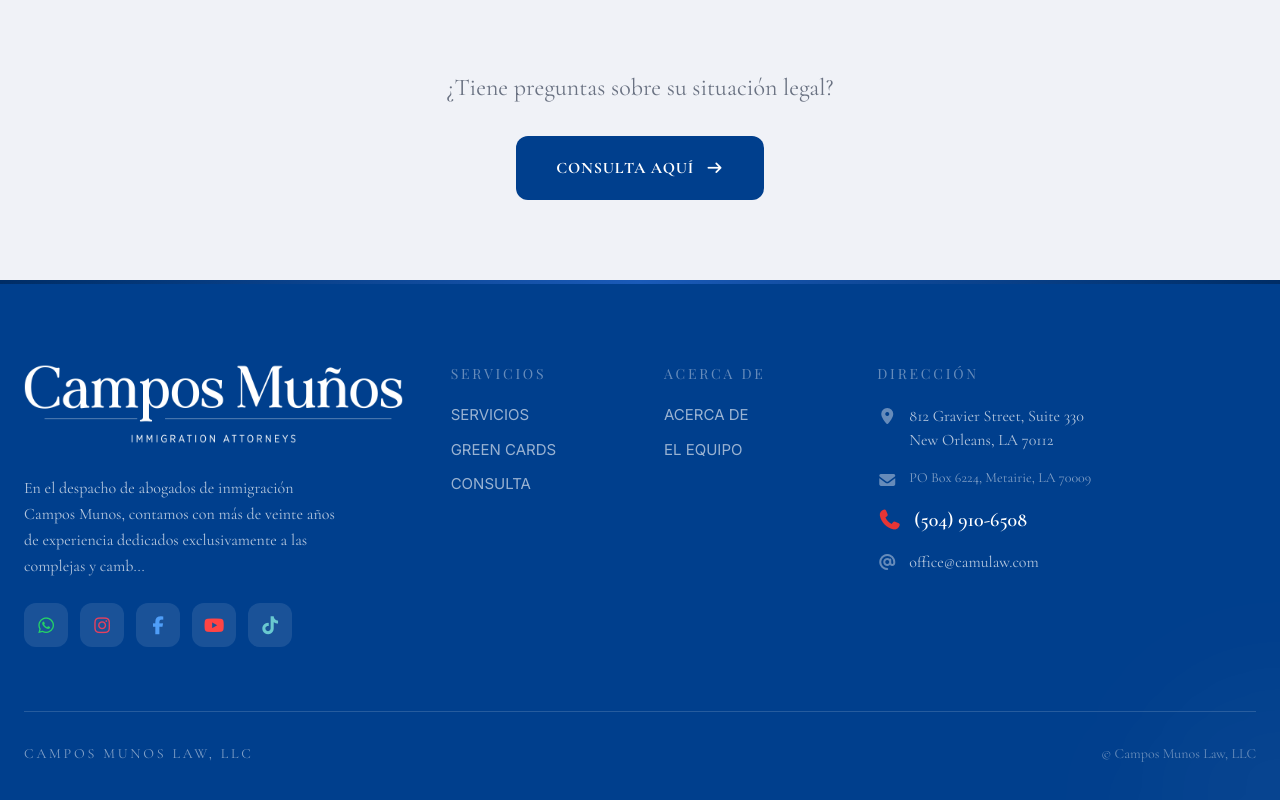
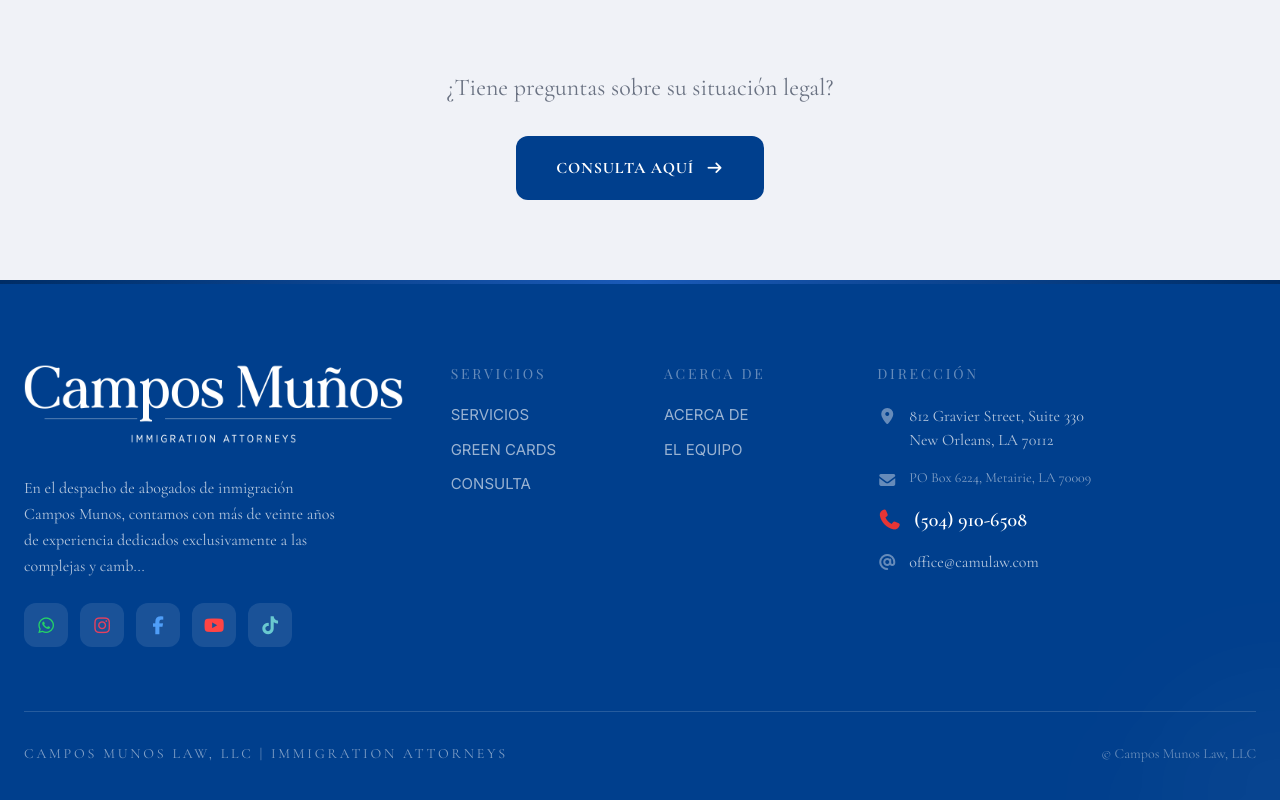
Before and after one commit to Welsa316/Campos-Munos-Redesign, a Vue app in the folder site/: page /servicios in a window 1280 px wide. Shown: the part 1735-2535 px from the top of the page. Built offline with nearby package versions, Linux system fonts and the light colour scheme.

Commit message:
Fix vue-i18n syntax errors: escape @ and | special characters
The @ symbol is vue-i18n's linked message operator and | is the
plural separator. These must be escaped as {'@'} and {'|'} in
message strings to be treated as literal characters.

https://claude.ai/code/session_01Y5hoR6YBu8S7WGCyFowknj

```diff
--- a/site/src/i18n/en.js
+++ b/site/src/i18n/en.js
@@ -63,7 +63,7 @@ export default {
     dondeEstamosText: 'Our offices are located in the New Orleans metropolitan area; however, we serve clients in all 50 states and abroad.',
     contactenosBtn: 'Contact Us',
     instagramTitle: 'Follow Us on Instagram',
-    instagramHandle: '@juancamposlaw',
+    instagramHandle: "{'@'}juancamposlaw",
     popupTitle: 'Do you have questions about your legal situation?',
     popupSubtitle: 'Our team is here to help you.',
     popupCta: 'Call Us',
@@ -145,7 +145,7 @@ export default {
     },
   },
   footer: {
-    firmName: 'CAMPOS MUNOS LAW, LLC | IMMIGRATION ATTORNEYS',
+    firmName: "CAMPOS MUNOS LAW, LLC {'|'} IMMIGRATION ATTORNEYS",
     address: '812 Gravier Street, Suite 330, New Orleans, LA 70112',
     mailingAddress: 'Mailing Address: PO Box 6224, Metairie, LA 70009',
     phone: 'Phone: (504) 910-6508',
--- a/site/src/i18n/es.js
+++ b/site/src/i18n/es.js
@@ -63,7 +63,7 @@ export default {
     dondeEstamosText: 'Nuestras oficinas están ubicadas en el área metropolitana de Nueva Orleans; sin embargo, atendemos a clientes en los 50 estados de los Estados Unidos y en el extranjero.',
     contactenosBtn: 'Contáctenos',
     instagramTitle: 'Síguenos en Instagram',
-    instagramHandle: '@juancamposlaw',
+    instagramHandle: "{'@'}juancamposlaw",
     popupTitle: '¿Tiene preguntas sobre su situación legal?',
     popupSubtitle: 'Nuestro equipo está aquí para ayudarle.',
     popupCta: 'Llámenos',
@@ -145,7 +145,7 @@ export default {
     },
   },
   footer: {
-    firmName: 'CAMPOS MUNOS LAW, LLC | IMMIGRATION ATTORNEYS',
+    firmName: "CAMPOS MUNOS LAW, LLC {'|'} IMMIGRATION ATTORNEYS",
     address: '812 Gravier Street, Suite 330, New Orleans, LA 70112',
     mailingAddress: 'Dirección postal: PO Box 6224, Metairie, LA 70009',
     phone: 'Teléfono: (504) 910-6508',
```
